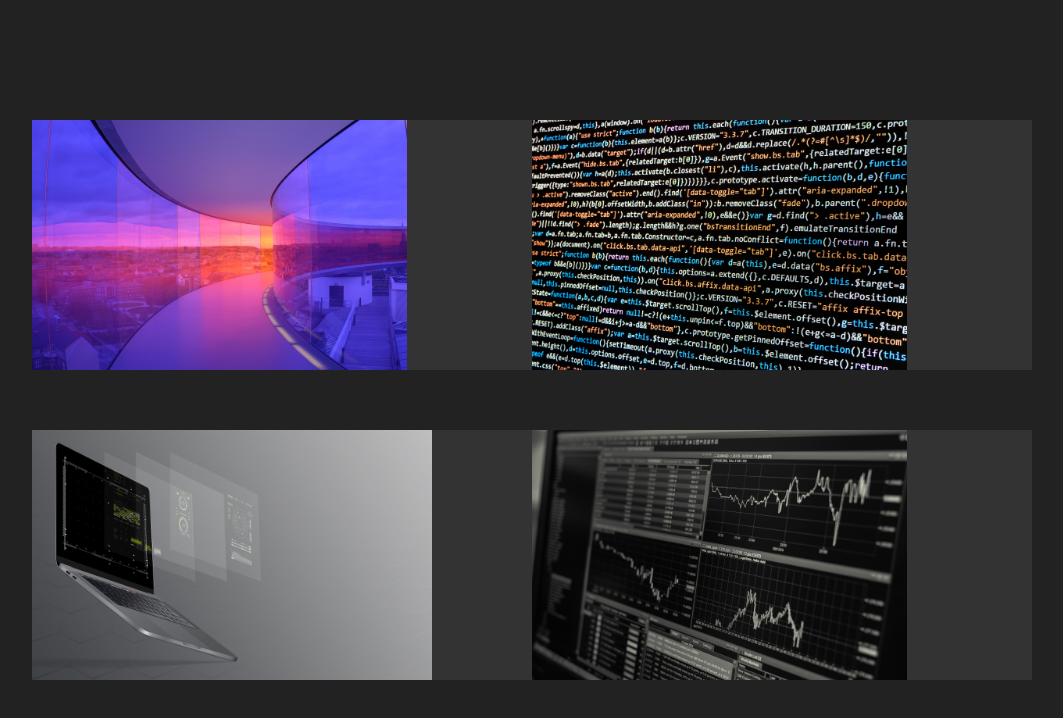
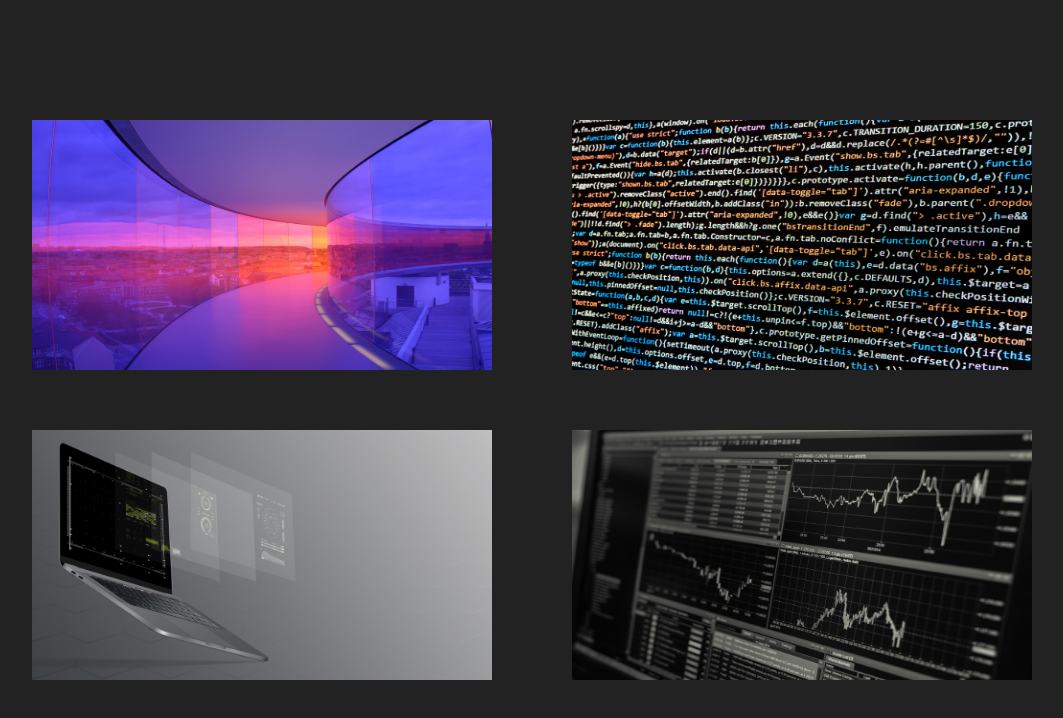
Before and after one commit to J-McKinney/AnimeJS, a React (Create React App) app: page / in a window 1280 px wide. Shown: the top 718 px of the page, without its empty margins (108-1171 px from the left). Built offline with nearby package versions, Linux system fonts and the light colour scheme.

Commit message:
yay finally got some stuff working and looking smooth

```diff
--- a/src/Components/Card/HoverCard.js
+++ b/src/Components/Card/HoverCard.js
@@ -3,7 +3,6 @@ import Styles from "./HoverCard.module.css";
 
 function HoverCard(props) {
   return (
-    <>
     <div className={Styles.card}>
       <div className={Styles.imgBx} data-text={props.dataText}>
         <img
@@ -16,11 +15,10 @@ function HoverCard(props) {
         <div>
           <h3>{props.hoverCardTitle}</h3>
           <p>{props.hoverCardParagraph}</p>
-            {/* <a href={props.link}>{props.linkTitle}</a> */}
+          <a href={props.link}>{props.linkTitle}</a>
         </div>
       </div>
     </div>
-    </>
   );
 }
 
--- a/src/Components/Card/HoverCard.module.css
+++ b/src/Components/Card/HoverCard.module.css
@@ -3,7 +3,7 @@
   height: 250px;
   background: #fff;
   display: flex;
-  width: 50%;
+  width: 46%;
   margin: 30px 0;
 }
 
@@ -14,11 +14,30 @@
   width: 100%;
   height: 100%;
   background: #333;
+  z-index: 1;
+  display: flex;
+  justify-content: center;
+  align-items: center;
+  overflow: hidden;
+  transition: 0.5s ease-in-out;
+}
+
+.card:hover .imgBx {
+  width: 150px;
+  height: 150px;
+  left: -75px;
+  top: calc(50% - 75px);
+  transition: 0.5s ease-in-out;
+  /* background: #ff0057; */
+}
+
+.card .imgBx::before {
+  content: attr();
 }
 
 /*/////////////////////////////////////////////////////////////////////////*/
 .hoverCardImg {
-  height: 250px;
-  width: fit-content;
+  height: 100%;
+  width: 100%;
   /* box-shadow: 10px 10px 10px 10px; */
 }
```
Lines whose indentation alone changed are shown as unchanged.
